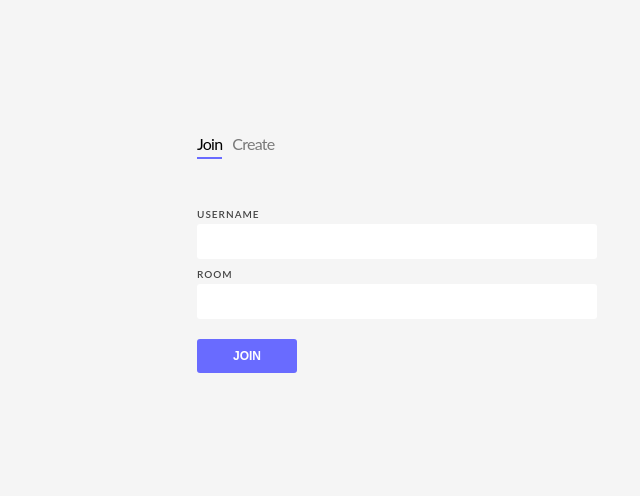
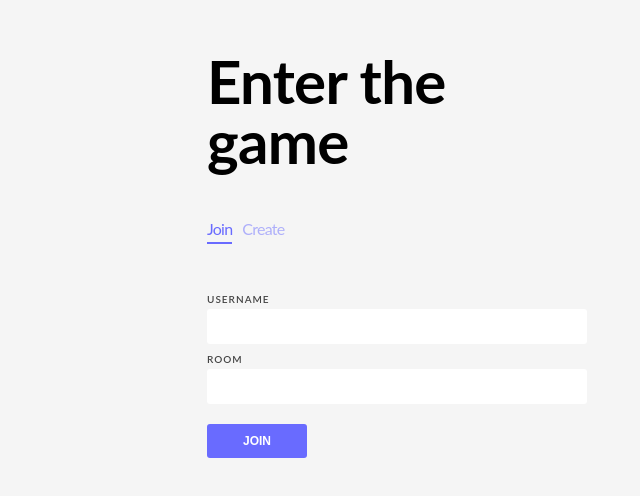
Before and after one commit to NeoxAzrot/dice-game, a Nuxt app in the folder front/: page / in a window 1280 px wide. Shown: the part 146-642 px from the top of the page, without its empty margins (243-883 px from the left). Built offline with nearby package versions, Linux system fonts and the light colour scheme.

Commit message:
home styling

```diff
--- a/front/components/RoomManager.vue
+++ b/front/components/RoomManager.vue
@@ -58,7 +58,6 @@ const handleCreate = (e: Event) => {
 <style lang="scss">
 .room-manager {
   width: 100%;
-  max-width: 40rem;
   display: flex;
   flex-direction: column;
   gap: 3rem;
@@ -74,6 +73,7 @@ const handleCreate = (e: Event) => {
       opacity: 0.5;
       transition: opacity 0.3s ease-in-out;
       padding-bottom: 0.5rem;
+      color: var(--color--second);
 
       &.selected {
         pointer-events: none;
--- a/front/pages/index.vue
+++ b/front/pages/index.vue
@@ -1,12 +1,13 @@
 <template>
   <div class="layout home">
     <div class="layout__container">
+      <h1>Enter the game</h1>
       <RoomManager />
     </div>
   </div>
 </template>
 
-<style lang="scss">
+<style lang="scss" scoped>
 .home {
   display: flex;
   flex-direction: column;
@@ -15,5 +16,19 @@
   height: 100vh;
   width: 100vw;
   background-color: #f5f5f5;
+
+}
+
+.layout {
+  &__container {
+    max-width: 40rem;
+    gap: 5rem;
+
+    h1 {
+      text-align: start;
+      width: 100%;
+      font-size: 6rem;
+    }
+  }
 }
 </style>
--- a/front/styles/global/_layout.scss
+++ b/front/styles/global/_layout.scss
@@ -9,6 +9,7 @@
     height: 100%;
     padding: 1rem;
     display: flex;
+    flex-direction: column;
     justify-content: center;
     align-items: center;
     letter-spacing: -0.075rem;
```
